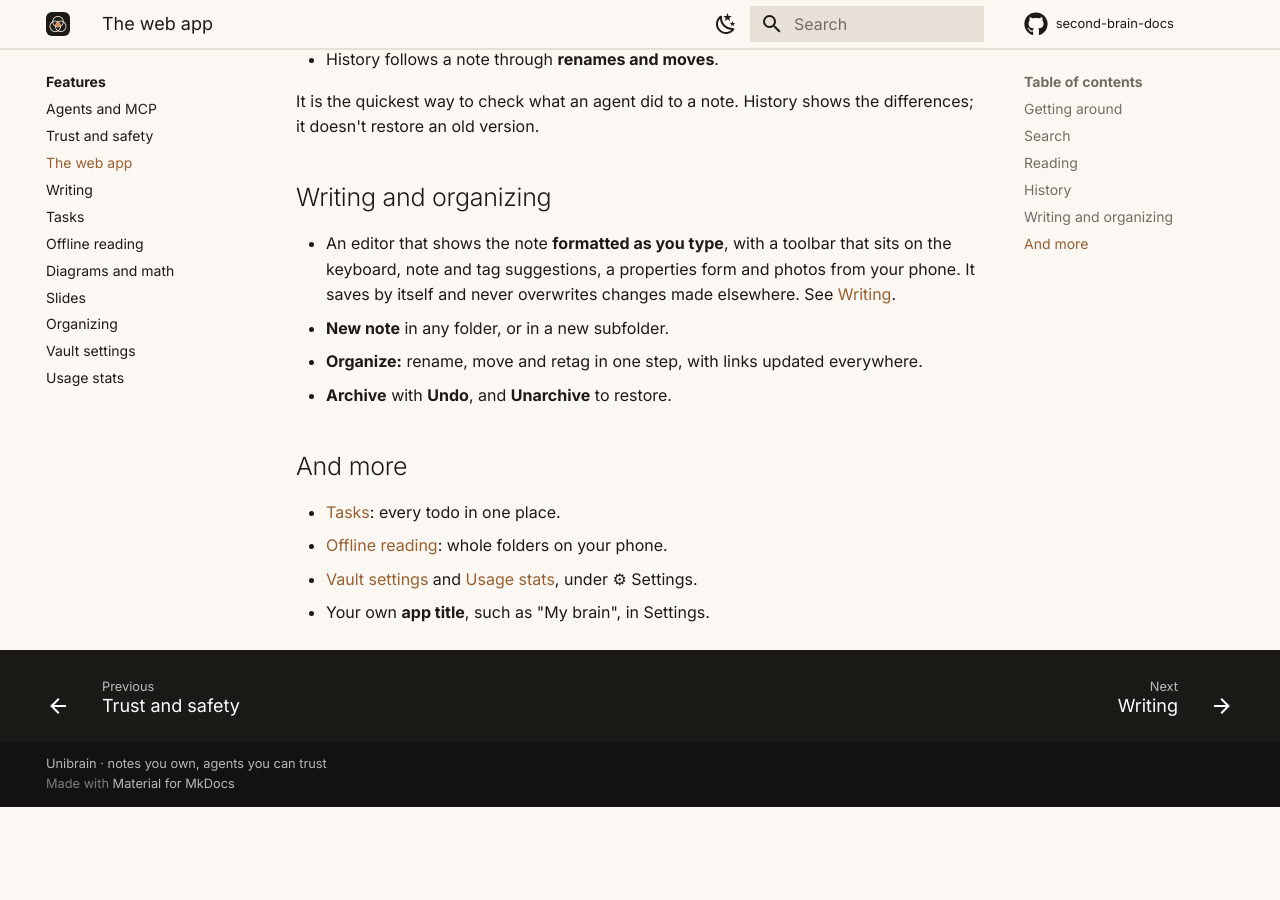
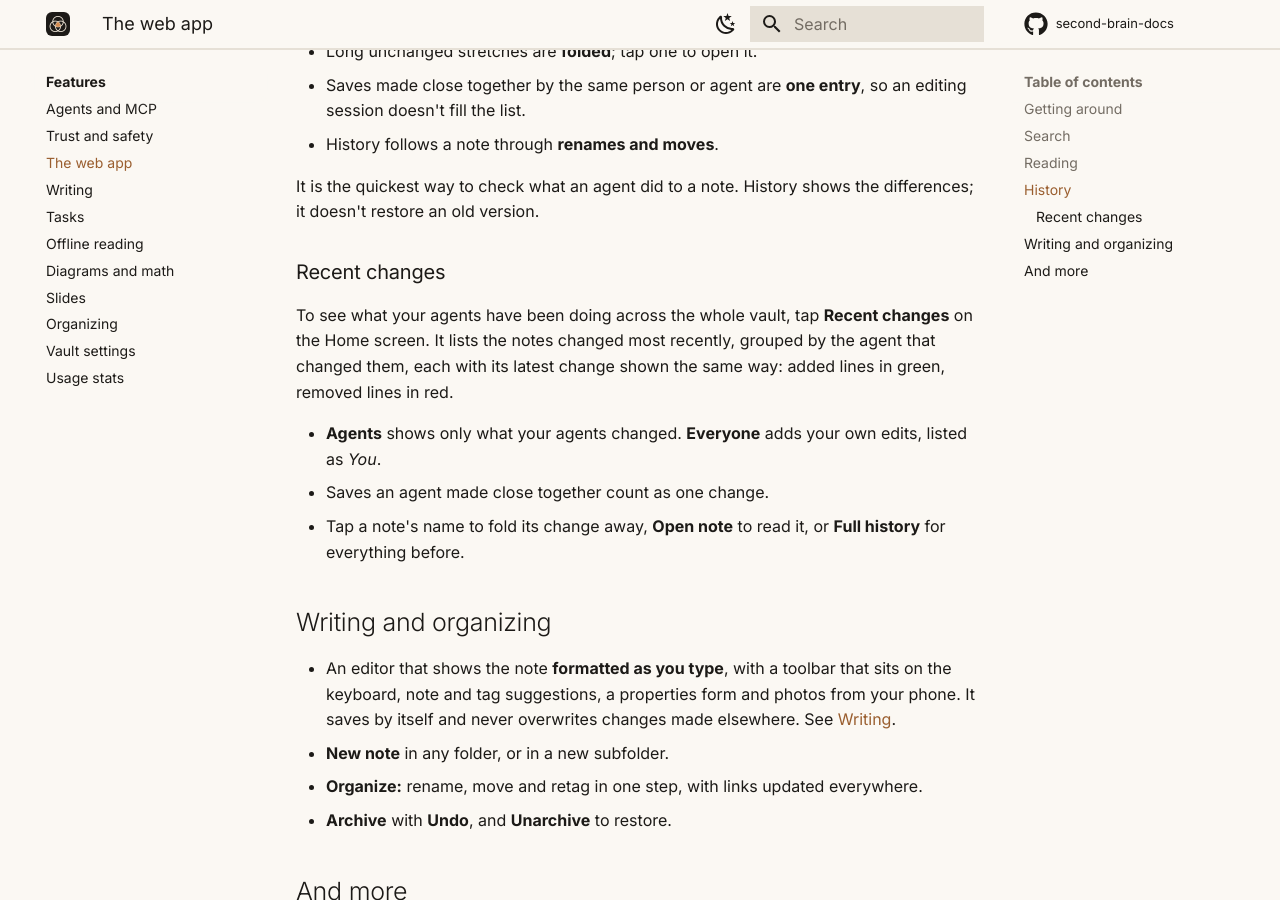
Before and after one commit to blanzp/second-brain-docs, an MkDocs documentation site: the page built from docs/features/web-app.md, in a window 1280 px wide and 900 px high, scrolled down 2661 px. Built offline with MkDocs 1.6.1 and Material for MkDocs 9.7.7, drawn with Linux system fonts in a browser that asks for light colours; comment, search, counter and statistics services are not loaded; before the commit the page ends 3468 px from its top, so only the background shows below that; some of the changed text lies outside the part shown.

Commit message:
Favorites and the Recent changes page; demo server knows both
Co-Authored-By: Claude Opus 5.5 <noreply@anthropic.com>

```diff
--- a/docs/features/web-app.md
+++ b/docs/features/web-app.md
@@ -39,6 +39,7 @@ The web app is where you **read, review and write**: what your agents saved, and
 
 - Clean typography in **light and dark mode**: follow your device, or choose one under ⚙ Settings → Appearance (remembered per device).
 - **Rendered beautifully:** wiki links and embeds, callouts, highlights, footnotes, block links, [26 diagram types and math](diagrams.md), syntax-highlighted code.
+- **Favorites:** tap the ☆ at the top of a note to keep it at the top of the Home screen. Favorites are saved in your vault, so they are the same on every device, and a note keeps its star when you rename or move it.
 - **Contents** button for long notes, and **Linked from** listing the notes that link here.
 - **Tap any image or diagram** to view it full screen, with pinch to zoom.
 - **Tick checkboxes** right in the note.
@@ -65,6 +66,14 @@ Every change to a note is kept. Tap **History** on a note to see what changed.
 
 It is the quickest way to check what an agent did to a note. History shows the differences; it doesn't restore an old version.
 
+### Recent changes
+
+To see what your agents have been doing across the whole vault, tap **Recent changes** on the Home screen. It lists the notes changed most recently, grouped by the agent that changed them, each with its latest change shown the same way: added lines in green, removed lines in red.
+
+- **Agents** shows only what your agents changed. **Everyone** adds your own edits, listed as *You*.
+- Saves an agent made close together count as one change.
+- Tap a note's name to fold its change away, **Open note** to read it, or **Full history** for everything before.
+
 ## Writing and organizing
 
 - An editor that shows the note **formatted as you type**, with a toolbar that sits on the keyboard, note and tag suggestions, a properties form and photos from your phone. It saves by itself and never overwrites changes made elsewhere. See [Writing](editor.md).
```
Also changed, not shown: 1 other file.
